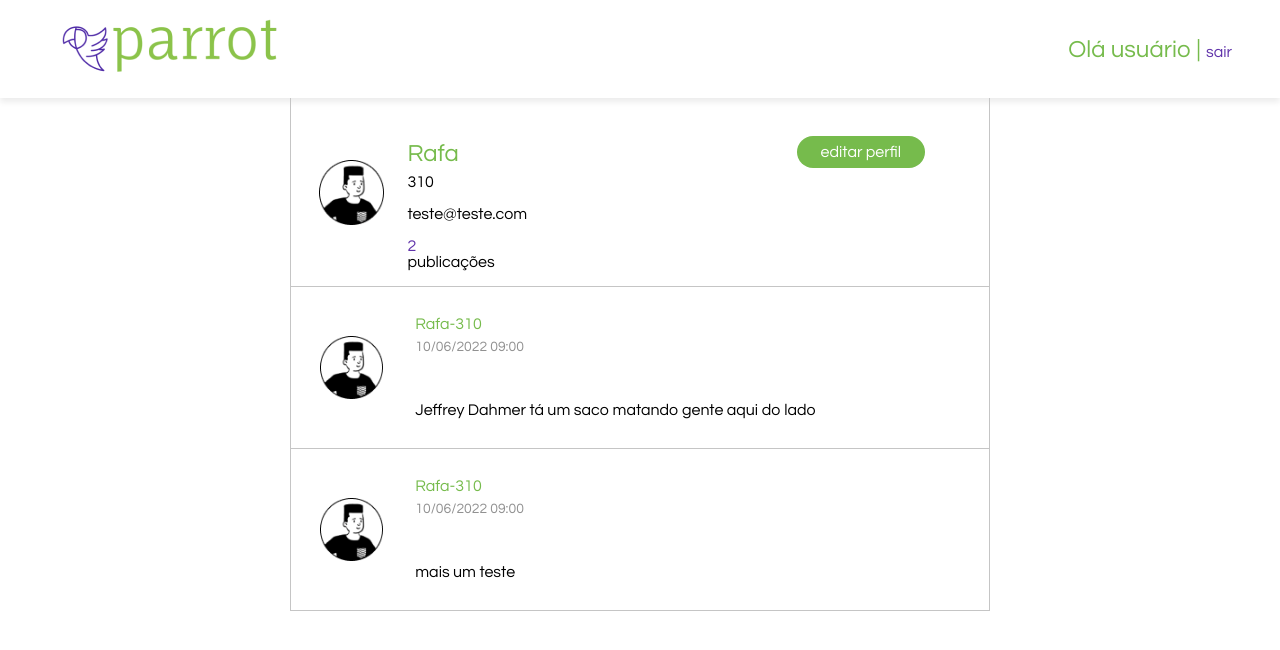
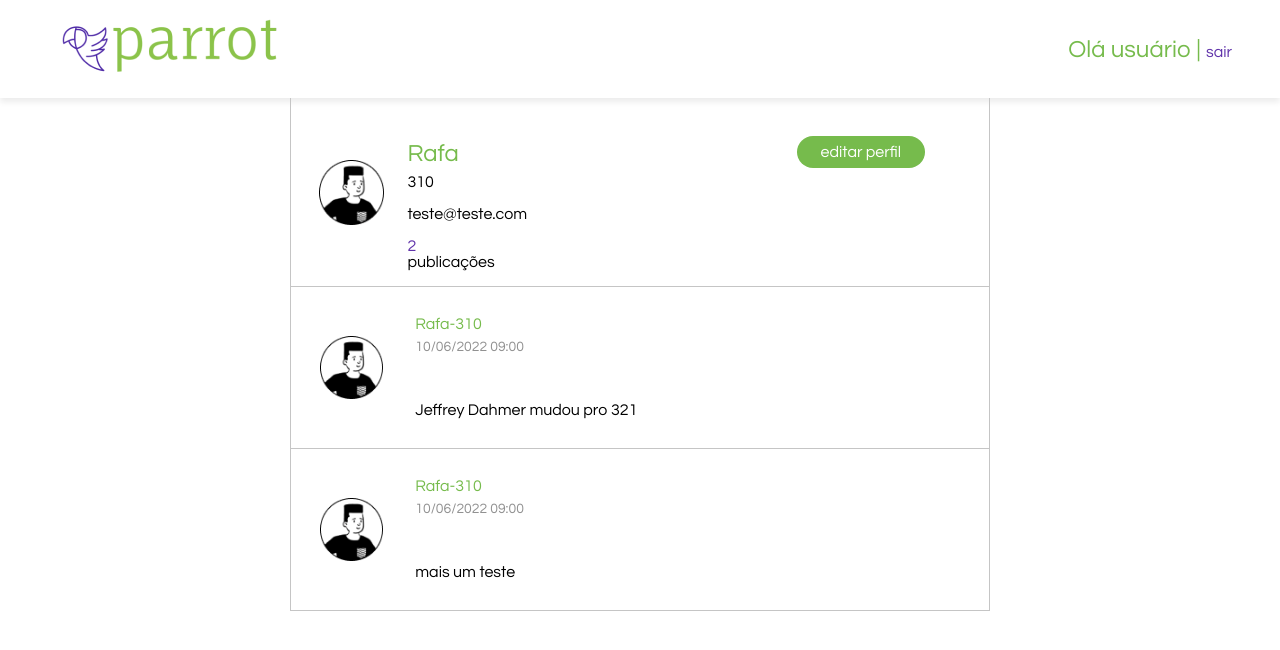
Before and after one commit to thiagodrodrigues/parrot, a React (Vite) app: page /1 in a window 1280 px wide. Shown: the top 650 px of the page. Built offline with nearby package versions, Linux system fonts and the light colour scheme.

Commit message:
colocado os posts de volta ao faker

```diff
--- a/src/assets/faker.json
+++ b/src/assets/faker.json
@@ -3,34 +3,34 @@
       {
         "id": 1,
         "nome":"Rafa",
-        "apartment": 310,
+        "apartment": "310",
         "email":"teste@teste.com",
         "timestamp":"10/06/2022 09:00",
-        "post": "Jeffrey Dahmer tá um saco matando gente aqui do lado"
+        "post": "Jeffrey Dahmer mudou pro 321"
 
       },
       {
         "id": 2,
         "nome":"Lucas",
-        "apartment": 501,
+        "apartment": "501",
         "email":"teste@teste.com",
-        "timestamp":"10/06/2022 09:00",
+        "timestamp":"10/04/2022 10:00",
         "post": "Quando será servido o bolo com café?"
 
       },
       {
         "id": 3,
         "nome":"vini",
-        "apartment": 311,
+        "apartment": "311",
         "email":"teste@teste.com",
-        "timestamp":"10/06/2022 09:00",
-        "post": "Jeffrey Dahmer tá um saco matando gente aqui do lado"
+        "timestamp":"20/04/2022 22:00",
+        "post": "Alguém viu se vamos ter fogos dia primeiro?"
 
       },
       {
         "id": 1,
         "nome":"Rafa",
-        "apartment": 310,
+        "apartment": "310",
         "email":"teste@teste.com",
         "timestamp":"10/06/2022 09:00",
         "post": "mais um teste"
@@ -39,7 +39,7 @@
       {
         "id": 2,
         "nome":"Lucas",
-        "apartment": 501,
+        "apartment": "501",
         "email":"teste@teste.com",
         "timestamp":"10/06/2022 09:00",
         "post": "Outra mensagem"
--- a/src/pages/Home.tsx
+++ b/src/pages/Home.tsx
@@ -12,15 +12,9 @@ const Home = (props: HomeProps) => {
 
   const { vizinhos } = faker
   const [posts, setPosts] = useState([])
-  const [users, setUsers] = useState([])
-  const [teste, setTeste] = useState([])
 
-  //pegar os usuarios vindo do backend
-  async function getUsers() {
-    const { data } = await api.get('/perfil')
 
-    setUsers(data)
-  }
+
 
   //pegar os posts vindo do backend
   async function getPosts() {
@@ -32,7 +26,7 @@ const Home = (props: HomeProps) => {
   useEffect(() => {
 
     getPosts()
-    getUsers()
+
 
   }, [])
 
@@ -44,8 +38,8 @@ const Home = (props: HomeProps) => {
       {/* //componente de criação de post */}
       <NewPost/>
       {/* //componente para mostrar o feed de posts */}
-      {posts.map((post)=>(
-        <Post key={post.idPost} id={post.idPost} nome={'teste'} apartment={'31'} timestamp={'0000'} post={post.content}/>
+      {vizinhos.map((vizinho)=>(
+        <Post key={vizinho.id} id={vizinho.id} nome={vizinho.nome} apartment={vizinho.apartment} timestamp={vizinho.timestamp} post={vizinho.post}/>
       ))}
     </div>
   )
--- a/src/pages/Login.tsx
+++ b/src/pages/Login.tsx
@@ -5,9 +5,9 @@ import { FormEvent, useState } from 'react'
 import { login } from '../services/MainApi/login'
 
 
-type LoginProps = {}
 
-const Login = (props: LoginProps) => {
+
+const Login = () => {
 
   const [email, setEmail] = useState('')
   const [senha, setSenha] = useState('')
@@ -55,6 +55,7 @@ const Login = (props: LoginProps) => {
                     placeholder='senha'
                     value={senha}
                     onChange={(event) => setSenha(event.target.value)}
+
                   />
                 </div>
                 <div className="mb-3">
```
